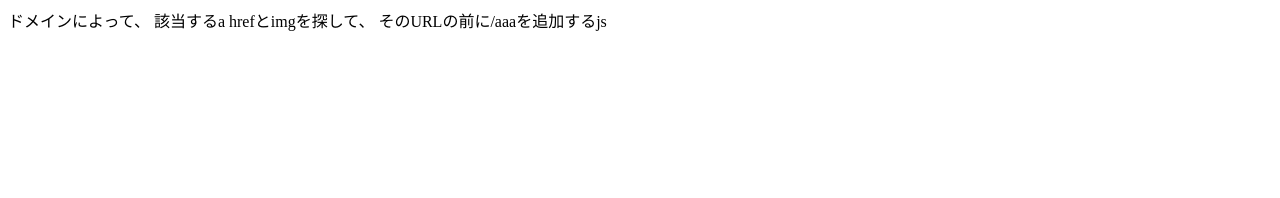
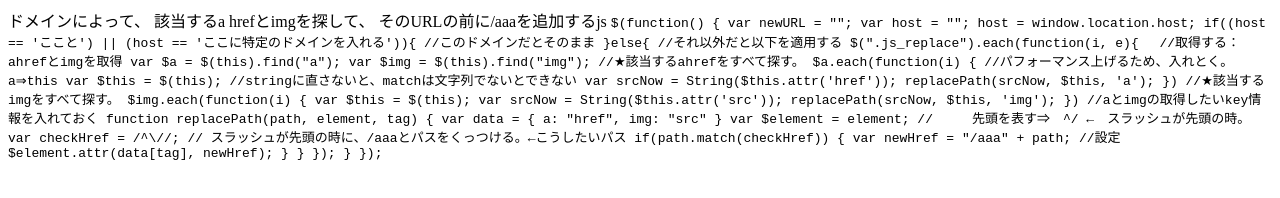
Before and after one commit to ricoliz/match_and_changeURL, a plain HTML site: page index.html in a window 1280 px wide. Drawn offline with Linux system fonts and the light colour scheme.

Commit message:
fixed index.html

```diff
--- a/index.html
+++ b/index.html
@@ -7,6 +7,63 @@
 該当するa hrefとimgを探して、
 そのURLの前に/aaaを追加するjs
 
+<code>
+
+$(function() {
+
+var newURL = "";
+var host = "";
+host = window.location.host;
+if((host == 'ここと') || (host == 'ここに特定のドメインを入れる')){
+	//このドメインだとそのまま
+}else{
+	//それ以外だと以下を適用する
+		$(".js_replace").each(function(i, e){
+		　//取得する：　ahrefとimgを取得
+			var $a = $(this).find("a");
+			var $img = $(this).find("img");
+
+			//★該当するahrefをすべて探す。
+			$a.each(function(i) {
+				//パフォーマンス上げるため、入れとく。a⇒this
+				var $this = $(this);
+				//stringに直さないと、matchは文字列でないとできない
+				var srcNow = String($this.attr('href'));
+				replacePath(srcNow, $this, 'a');
+			})
+			//★該当するimgをすべて探す。
+			$img.each(function(i) {
+				var $this = $(this);
+				var srcNow = String($this.attr('src'));
+				replacePath(srcNow, $this, 'img');
+			})
+			//aとimgの取得したいkey情報を入れておく
+			function replacePath(path, element, tag) {
+				var data = {
+					a: "href",
+					img: "src"
+				}
+				var $element = element;
+				//　　　先頭を表す⇒　^/ ←　スラッシュが先頭の時。
+				var checkHref = /^\//;
+
+				// スラッシュが先頭の時に、/aaaとパスをくっつける。←こうしたいパス
+				if(path.match(checkHref)) {
+					var newHref = "/aaa" + path;
+					//設定
+					$element.attr(data[tag], newHref);
+				}
+			}
+
+	});
+
+}
+});
+
+
+
+</code>
+
 
 </body>
 </html>
```
